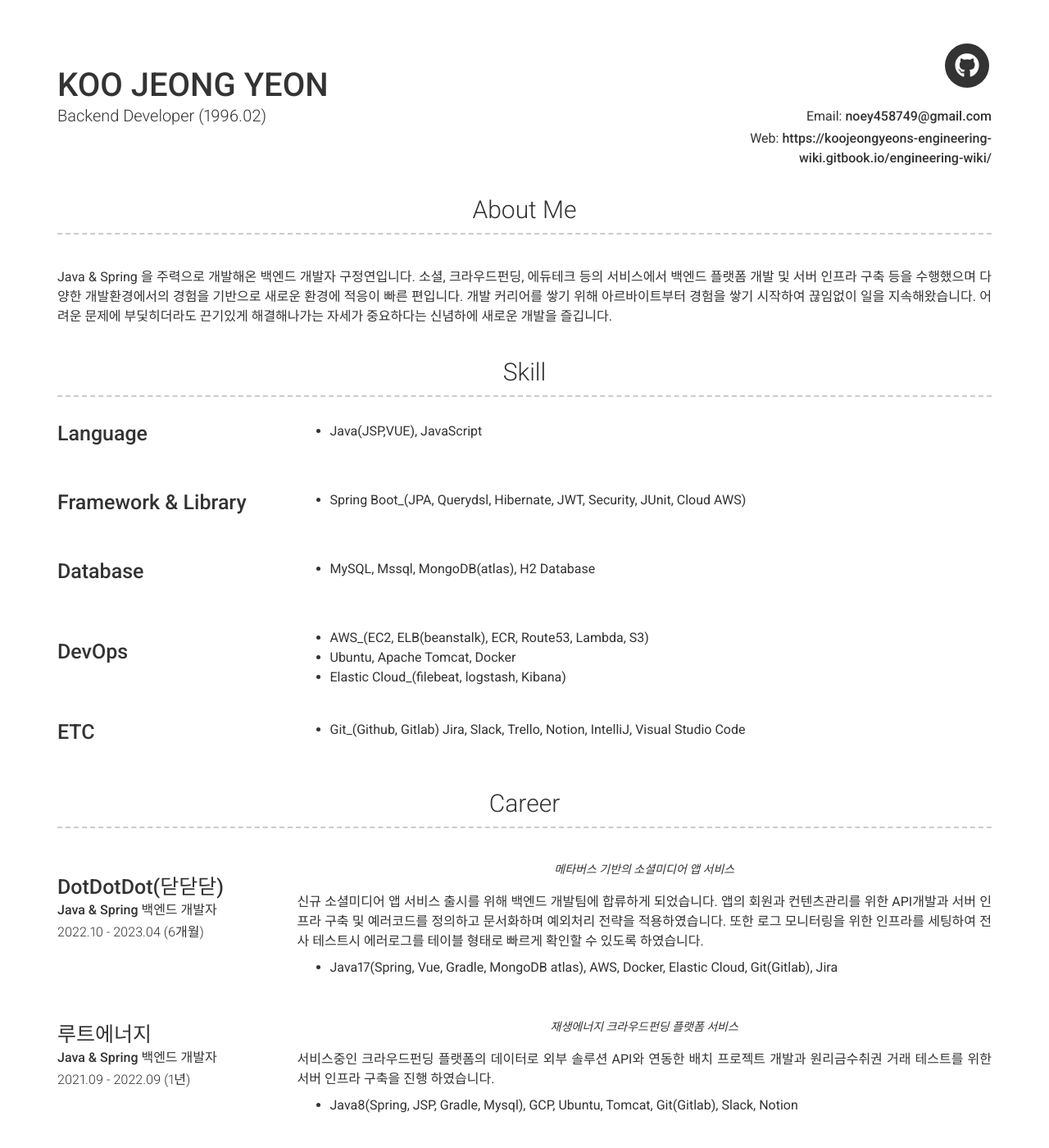
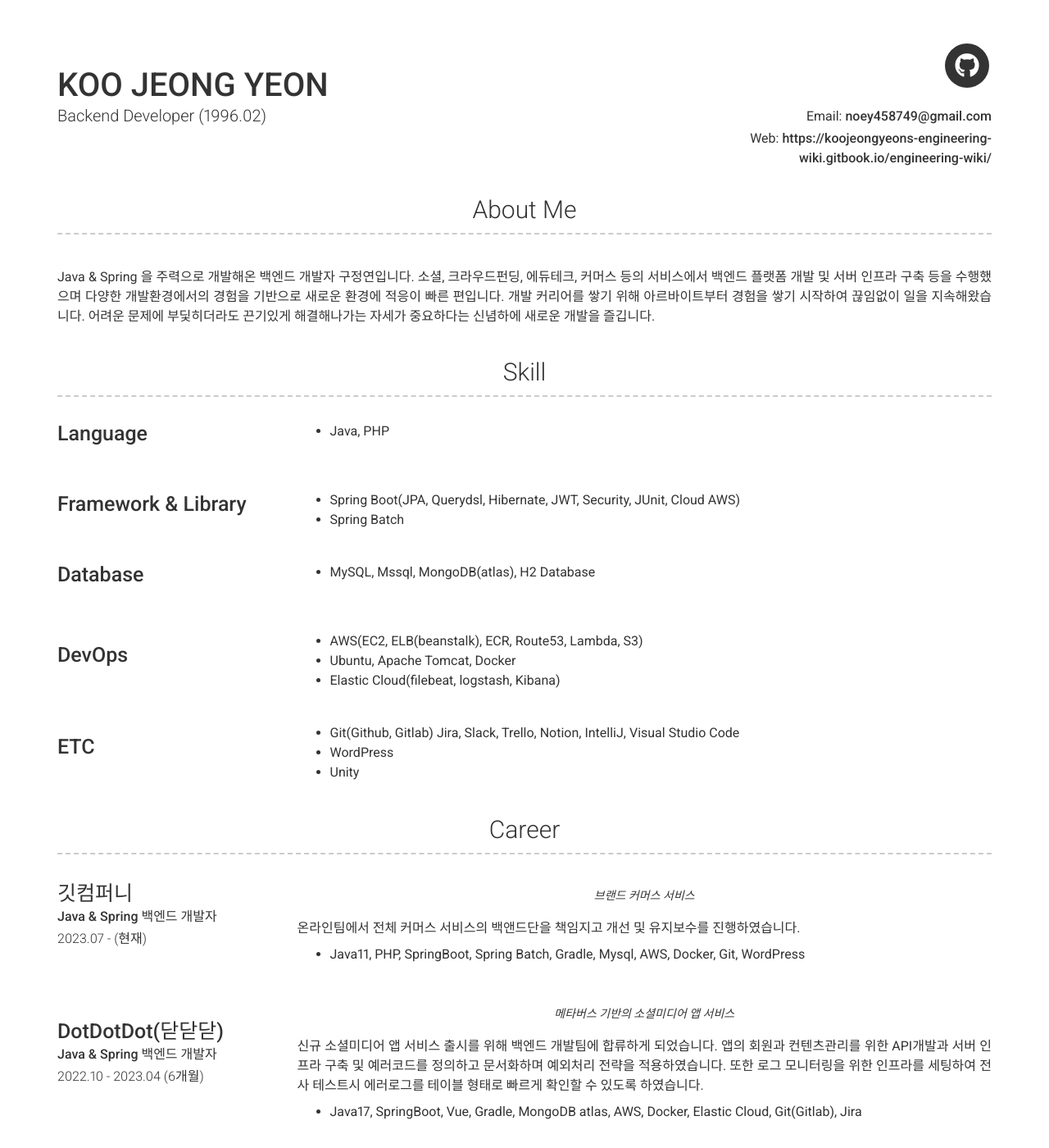
Before and after one commit to koo-jeongyeon/koo-jeongyeon.github.io, a Jekyll site: the page built from index.html, in a window 1280 px wide and 1400 px high. Shown: the whole window at 82% size. Built offline with Jekyll 4.4.1, drawn with Linux system fonts in a browser that asks for light colours; nearby versions of some CDN libraries; some of the changed text lies outside the part shown.

Commit message:
깃컴퍼니 경력사항 업데이트

```diff
--- a/_config.yml
+++ b/_config.yml
@@ -53,7 +53,7 @@ additional_links:
 about_profile_image: #Directory of profile image (eg. images/profile.jpg)
 about_content: | # this will include new lines to allow paragraphs
   Java & Spring 을 주력으로 개발해온 백엔드 개발자 구정연입니다.
-  소셜, 크라우드펀딩, 에듀테크 등의 서비스에서 백엔드 플랫폼 개발 및 서버 인프라 구축 등을 수행했으며 다양한 개발환경에서의 경험을 기반으로 새로운 환경에 적응이 빠른 편입니다.
+  소셜, 크라우드펀딩, 에듀테크, 커머스 등의 서비스에서 백엔드 플랫폼 개발 및 서버 인프라 구축 등을 수행했으며 다양한 개발환경에서의 경험을 기반으로 새로운 환경에 적응이 빠른 편입니다.
   개발 커리어를 쌓기 위해 아르바이트부터 경험을 쌓기 시작하여 끊임없이 일을 지속해왔습니다. 어려운 문제에 부딫히더라도 끈기있게 해결해나가는 자세가 중요하다는 신념하에 새로운 개발을 즐깁니다.
 
 content:
@@ -63,11 +63,12 @@ content:
       - layout: left
         title: Language
         description: |
-          - Java(JSP,VUE), JavaScript
+          - Java, PHP
       - layout: left
         title: Framework & Library
         description: |
-          - Spring Boot_(JPA, Querydsl, Hibernate, JWT, Security, JUnit, Cloud AWS)
+          - Spring Boot(JPA, Querydsl, Hibernate, JWT, Security, JUnit, Cloud AWS)
+          - Spring Batch
       - layout: left
         title: Database
         description: |
@@ -75,16 +76,28 @@ content:
       - layout: left
         title: DevOps
         description: |
-          - AWS_(EC2, ELB(beanstalk), ECR, Route53, Lambda, S3)
+          - AWS(EC2, ELB(beanstalk), ECR, Route53, Lambda, S3)
           - Ubuntu, Apache Tomcat, Docker
-          - Elastic Cloud_(filebeat, logstash, Kibana)
+          - Elastic Cloud(filebeat, logstash, Kibana)
       - layout: left
         title: ETC
         description: |
-          - Git_(Github, Gitlab) Jira, Slack, Trello, Notion, IntelliJ, Visual Studio Code
+          - Git(Github, Gitlab) Jira, Slack, Trello, Notion, IntelliJ, Visual Studio Code
+          - WordPress
+          - Unity
   - title: Career
     layout: list
     content:
+      - layout: left
+        title: 깃컴퍼니
+        sub_title: Java & Spring 백엔드 개발자
+        caption: 2023.07 - (현재)
+        quote: >
+          브랜드 커머스 서비스
+        description: |
+          온라인팀에서 전체 커머스 서비스의 백앤드단을 책임지고 개선 및 유지보수를 진행하였습니다.
+
+          - Java11, PHP, SpringBoot, Spring Batch, Gradle, Mysql, AWS, Docker, Git, WordPress
       - layout: left
         title: DotDotDot(닫닫닫)
         sub_title: Java & Spring 백엔드 개발자
@@ -95,7 +108,7 @@ content:
           신규 소셜미디어 앱 서비스 출시를 위해 백엔드 개발팀에 합류하게 되었습니다. 앱의 회원과 컨텐츠관리를 위한 API개발과 서버 인프라 구축 및 예러코드를 정의하고 문서화하며 예외처리 전략을 적용하였습니다.
           또한 로그 모니터링을 위한 인프라를 세팅하여 전사 테스트시 에러로그를 테이블 형태로 빠르게 확인할 수 있도록 하였습니다.
 
-          - Java17(Spring, Vue, Gradle, MongoDB atlas), AWS, Docker, Elastic Cloud, Git(Gitlab), Jira
+          - Java17, SpringBoot, Vue, Gradle, MongoDB atlas, AWS, Docker, Elastic Cloud, Git(Gitlab), Jira
       - layout: left
         title: 루트에너지
         sub_title: Java & Spring 백엔드 개발자
@@ -105,7 +118,7 @@ content:
         description: |
           서비스중인 크라우드펀딩 플랫폼의 데이터로 외부 솔루션 API와 연동한 배치 프로젝트 개발과 원리금수취권 거래 테스트를 위한 서버 인프라 구축을 진행 하였습니다.
 
-          - Java8(Spring, JSP, Gradle, Mysql), GCP, Ubuntu, Tomcat, Git(Gitlab), Slack, Notion
+          - Java8, Spring Boot, JSP, Gradle, Mysql, GCP, Ubuntu, Tomcat, Git(Gitlab), Slack, Notion
       - layout: left
         title: 에듀랩
         sub_title: 웹개발자
@@ -115,7 +128,7 @@ content:
         description: |
           신규 저학년 학습용 서비스의 하이브리드앱 전체 기능 개발과 유지보수, 학습용 게임 스크립트의 버그 수정을 수행했습니다.
 
-          - Java8(Spring, JSP, Maven, Mssql), JavaScript(JQuery), Git(Github)
+          - Java8, Spring, JSP, Maven, Mssql, JavaScript(JQuery), Git(Github)
       - layout: left
         title: 블랜딩
         sub_title: |
@@ -126,7 +139,7 @@ content:
         description: |
           파트타임으로 카드게임과 브루마블 게임 클라이언트 및 서버 개발, 유지보수를 진행하며 자바 스프링 개발자로 커리어를 쌓는 계기가 되었습니다.
 
-          - Java8(전자정부 Spring, Maven, Mysql), JavaScript(JQuery), Unity, SVN
+          - Java8, Spring, Maven, Mysql, JavaScript(JQuery), Unity, SVN
   - title: DotDotDot(닫닫닫)
     layout: text
     content:
```
